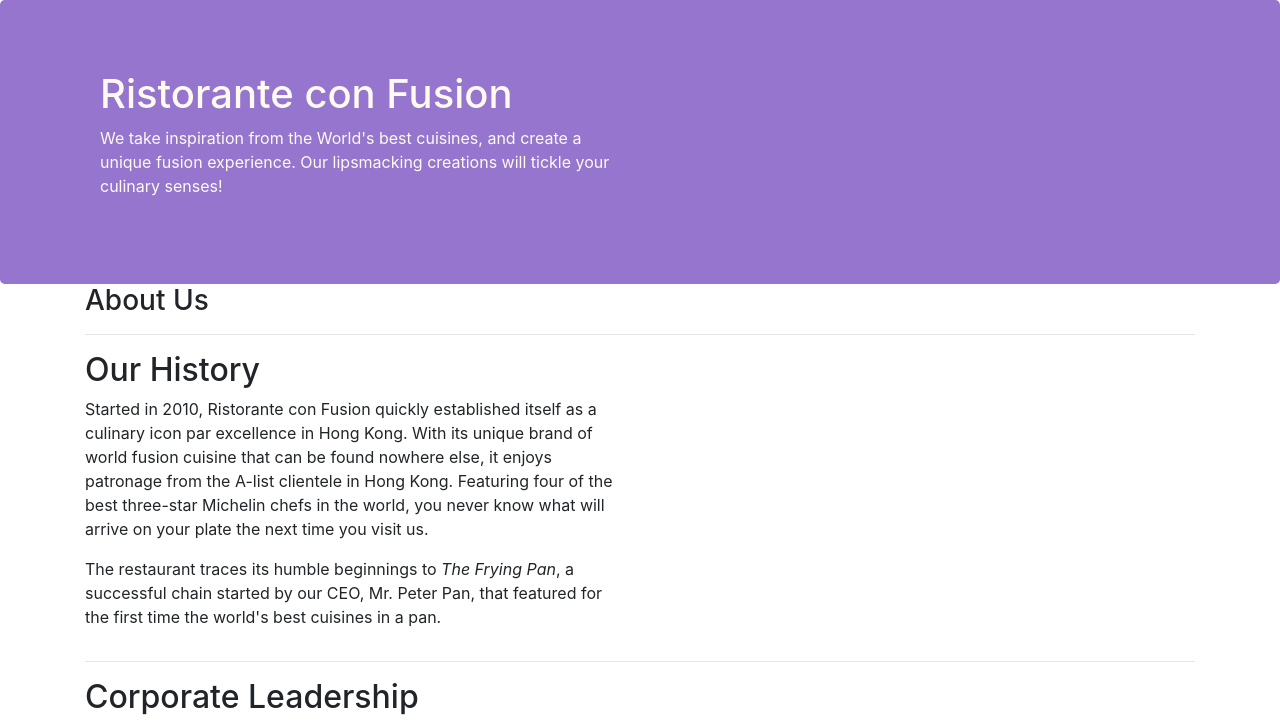
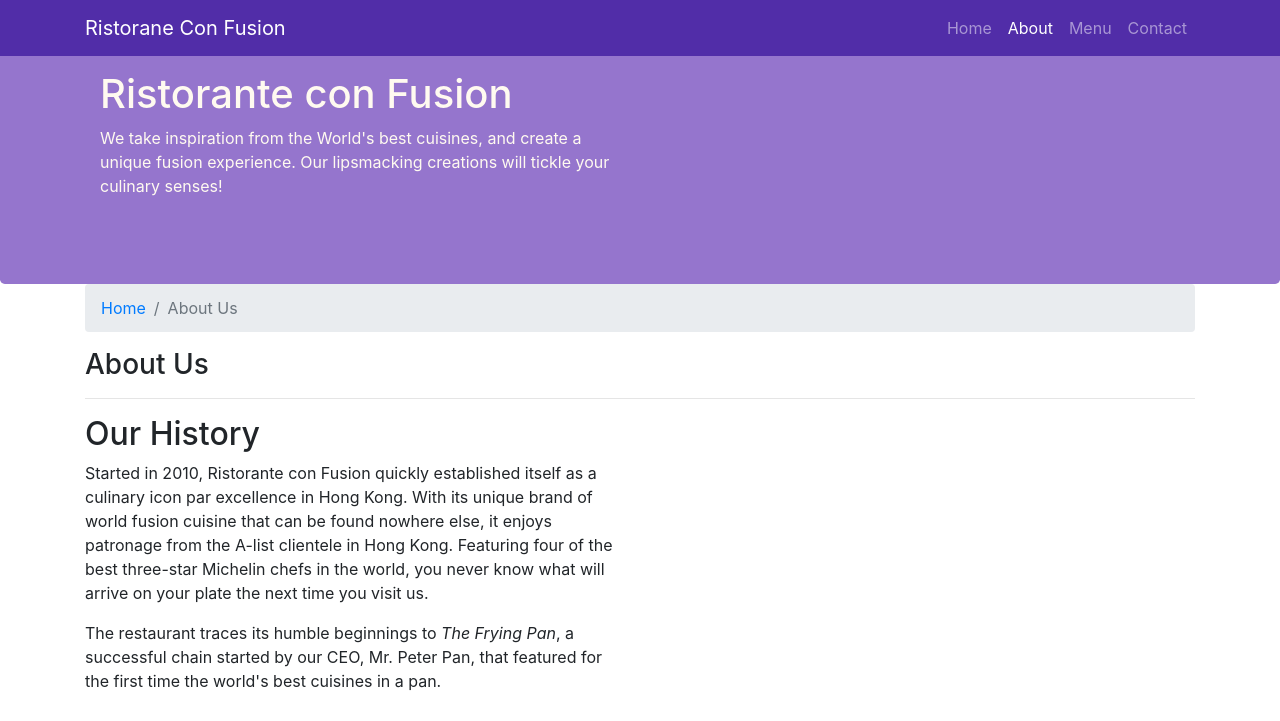
Before and after one commit to gbarretto27/bs-ex1, a website: page aboutus.html in a window 1280 px wide. Shown: the top 721 px of the page. Drawn offline with nearby package versions, Linux system fonts and the light colour scheme.

Commit message:
Navbar and Breadcrumbs

```diff
--- a/aboutus.html
+++ b/aboutus.html
@@ -16,7 +16,22 @@
 </head>
 
 <body>
-
+  <nav class="navbar navbar-dark navbar-expand-sm fixed-top">
+    <div class="container">
+      <button class="navbar-toggler"type="button" data-toggle="collapse" data-target="#Navbar">
+        <span class="navbar-toggler-icon"></span>
+      </button>
+      <a class="navbar-brand"href="#">Ristorane Con Fusion</a>
+      <div class="collapse navbar-collapse" id="Navbar">
+          <ul class="navbar-nav ml-auto">
+            <li class="nav-item"><a class="nav-link" href="./index.html">Home</a></li>
+            <li class="nav-item active"><a class="nav-link" href="#">About</a></li>
+            <li class="nav-item"><a class="nav-link" href="#">Menu</a></li>
+            <li class="nav-item"><a class="nav-link" href="#">Contact</a></li>
+          </ul>
+      </div>
+    </div>
+  </nav>
     <header class="jumbotron">
         <div class="container">
             <div class="row row-header">
@@ -33,8 +48,12 @@
     <div class="container">
         <div class="row">
             <div class="col-12">
-               <h3>About Us</h3>
-               <hr>
+              <ol class="col-12 breadcrumb">
+                <li class="breadcrumb-item"> <a href="./index.html">Home</a></li>
+                <li class="breadcrumb-item active">About Us</li>
+              </ol>
+                 <h3>About Us</h3>
+                 <hr>
             </div>
         </div>
 
--- a/css/styles.css
+++ b/css/styles.css
@@ -28,3 +28,12 @@
   margin: 0px;
   color: #0F0F0F;
 }
+
+.body {
+  margin: 50px 0px 0px 0px;
+  z-index: 0;
+}
+
+.navbar-dark {
+  background-color: #512DA8;
+}
```
Also changed, not shown: index.html (+16 -1 lines).
